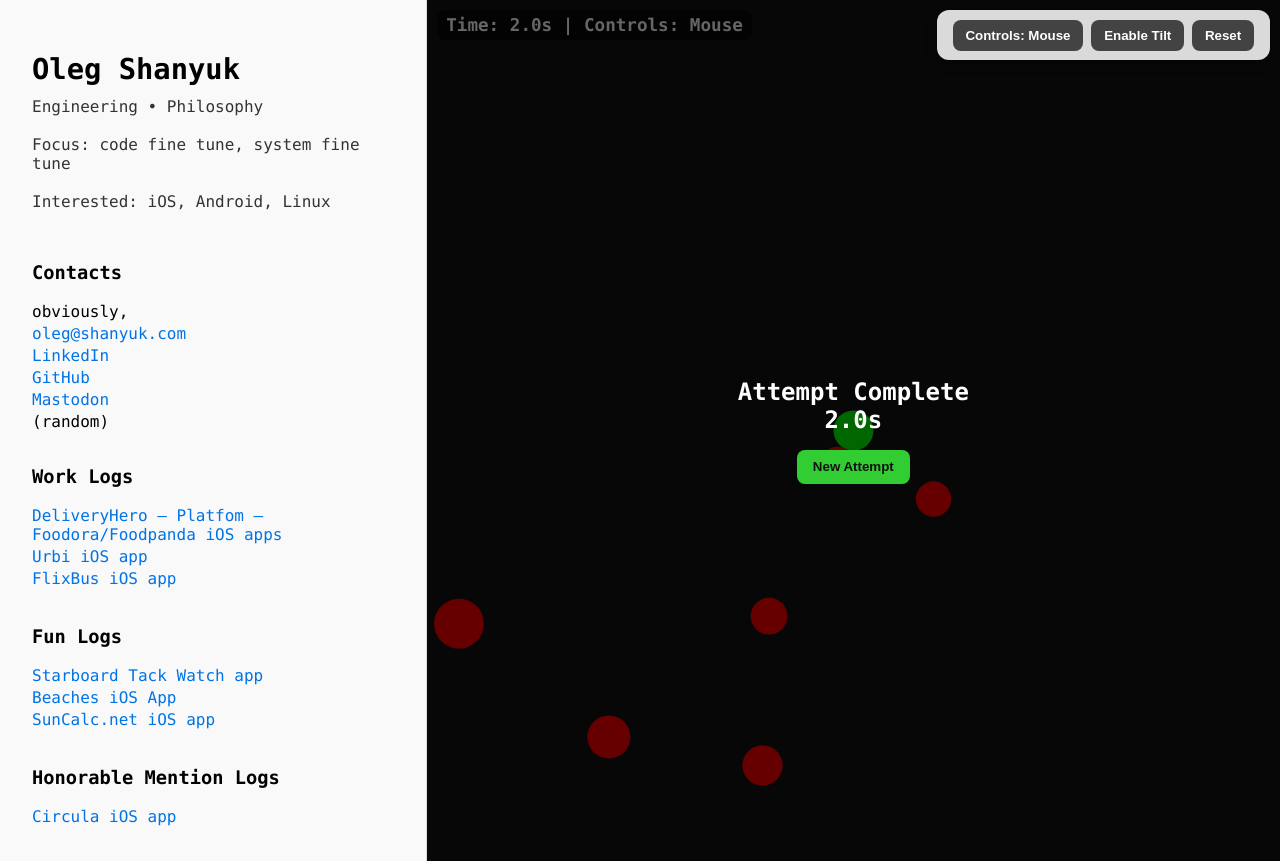
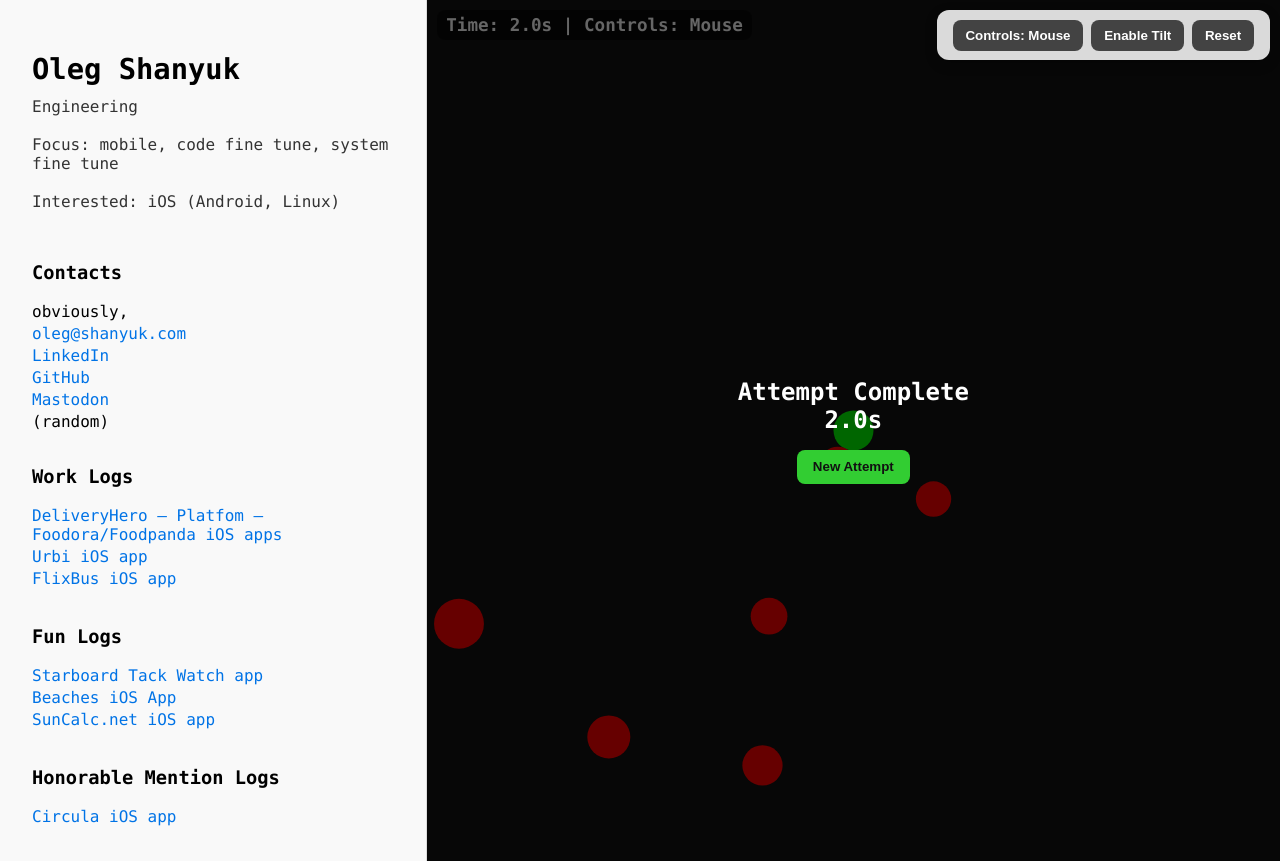
Before and after one commit to gelosi/about, a plain HTML site: page index.html in a window 1280 px wide. Drawn offline with Linux system fonts and the light colour scheme.

Commit message:
update bio

```diff
--- a/index.html
+++ b/index.html
@@ -105,9 +105,9 @@
 
 <div class="sidebar">
   <h1>Oleg Shanyuk</h1>
-  <p>Engineering • Philosophy</p>
-  <p>Focus: code fine tune, system fine tune</p>
-  <p>Interested: iOS, Android, Linux</p>
+  <p>Engineering</p>
+  <p>Focus: mobile, code fine tune, system fine tune</p>
+  <p>Interested: iOS (Android, Linux)</p>
   <div class="contacts">
     <h3>Contacts</h3>
     obviously, <a href="mailto:oleg@shanyuk.com">oleg@shanyuk.com</a>
```
